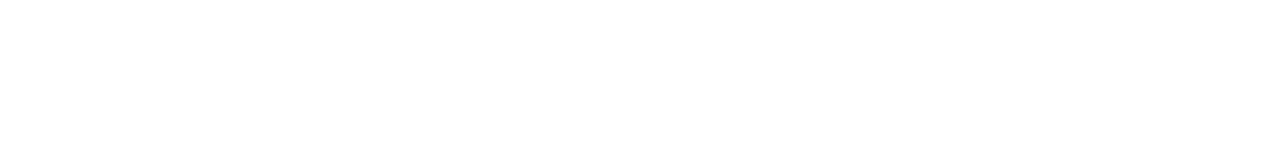
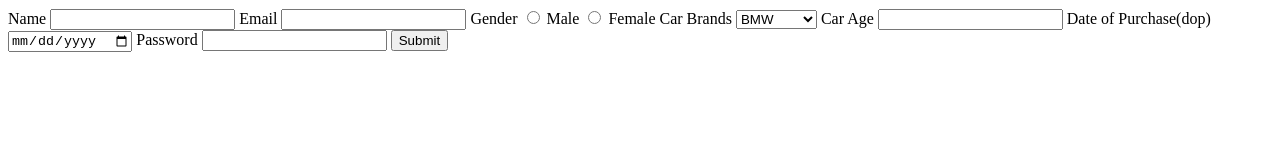
Before and after one commit to acciojob/car-insurance-form-s-ourav, a website: page main.html in a window 1280 px wide. Drawn offline with Linux system fonts and the light colour scheme.

Commit message:
created a submission

```diff
--- a/main.html
+++ b/main.html
@@ -10,6 +10,40 @@
 	<!-- the entire body must be written by student -->
     <script type="text/javascript" src="./script.js">
 </script>
+<form method="post">
+
+	<label for="name" > Name </label>
+	<input id="name" type="text" required >
+
+	<label for="email">Email</label>
+	<input id="email" type="email" required >
+
+	<label>Gender</label>
+	<input type="radio" value="Male" required> Male
+	<input type="radio" value="Female" required> Female
+
+
+	<label for="cars">Car Brands</label>
+	<select id="cars" >
+		<option value="BMW">BMW</option>
+		<option value="Audi">Audi</option>
+		<option value="Mercedez">Mercedez</option>
+	</select>
+
+	<label for="carage">Car Age</label>
+	<input id="carage" type="number" required>
+
+	<label for="dop">Date of Purchase(dop)</label>
+	<input id="dop" type="Date" required >
+
+	<label for="password">Password</label>
+	<input id="password" type="password" required >
+
+	<button type="submit">Submit</button>
+
+
+</form>
+
 
 </body>
 
```
